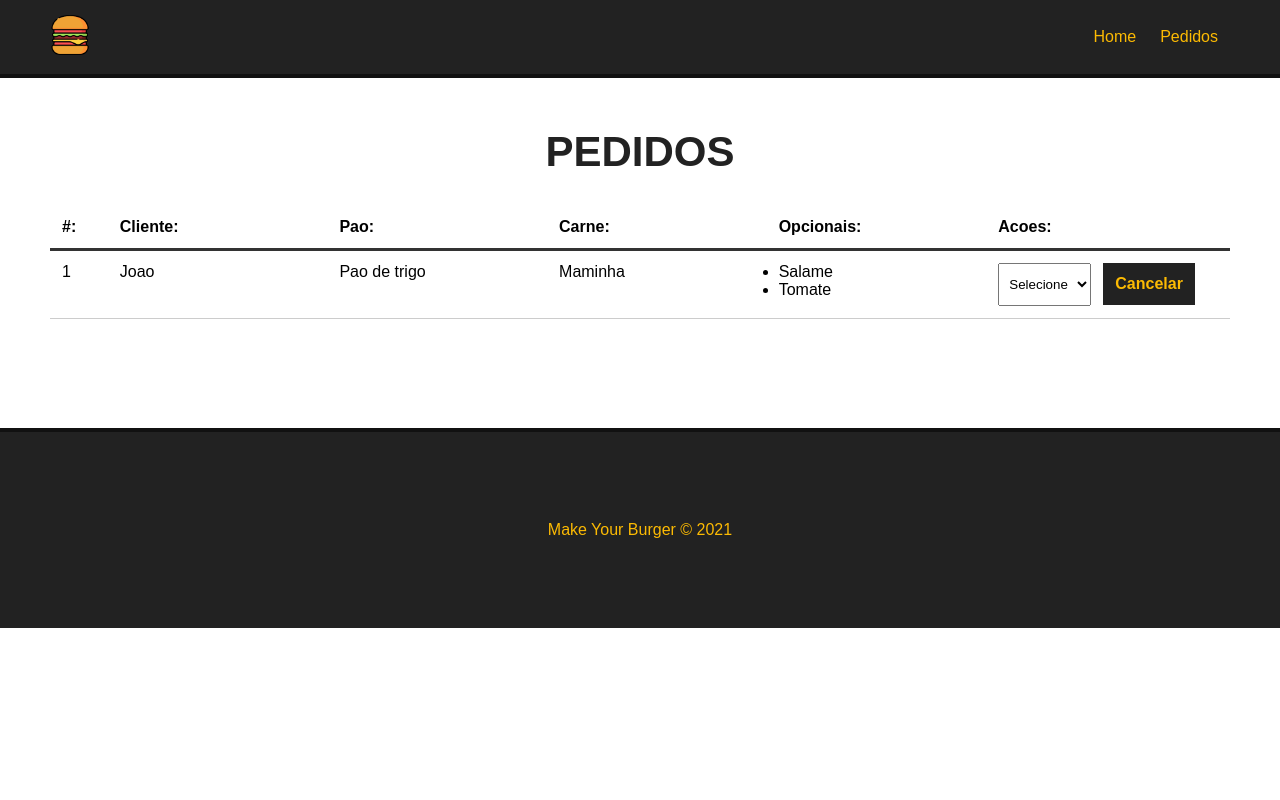
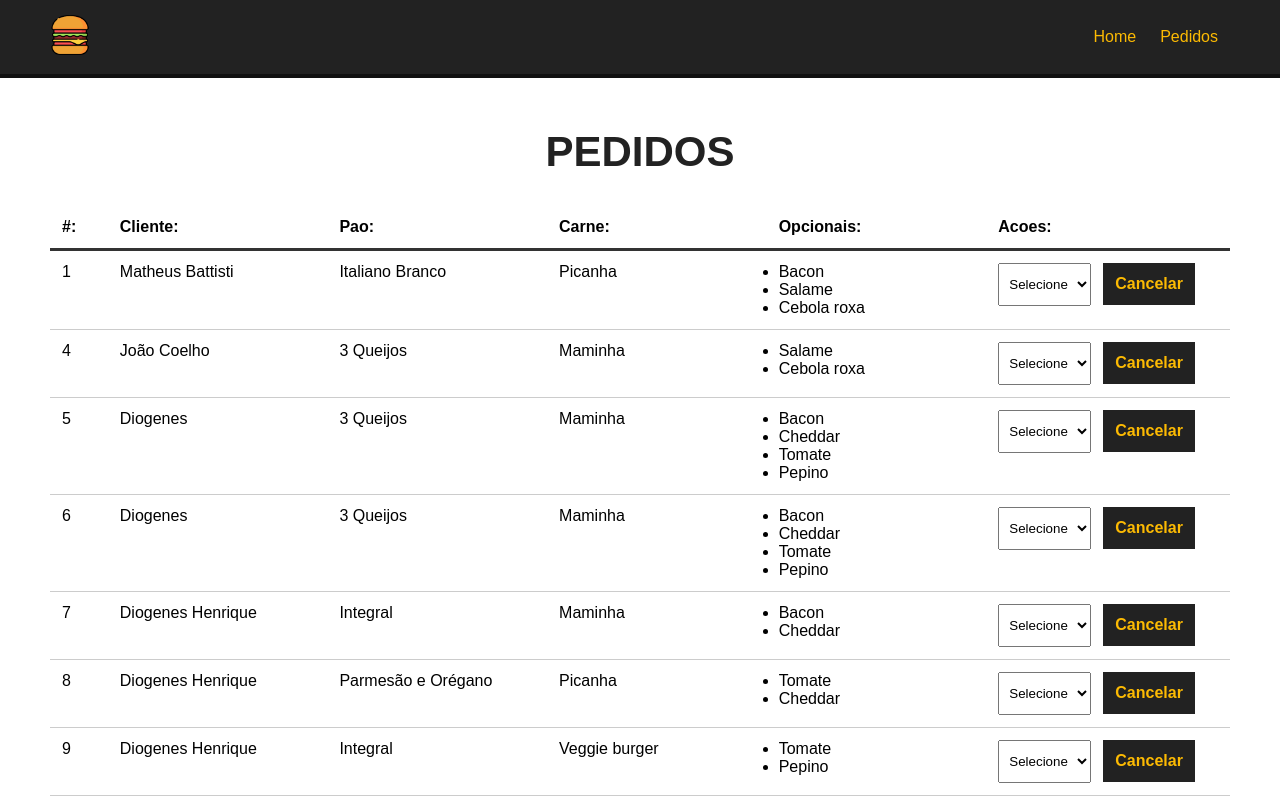
Before and after one commit to diogeneshas/make_your_burger, a Vue app: page /pedidos in a window 1280 px wide. Shown: the top 800 px of the page. Built offline with nearby package versions, Linux system fonts and the light colour scheme; data requests are answered from the project's data file.

Commit message:
resgatando pedidos do banco

```diff
--- a/src/components/Dashboard.vue
+++ b/src/components/Dashboard.vue
@@ -11,15 +11,14 @@
             </div>
         </div>
         <div id="buger-table-rows">
-            <div class="burger-table-row">
-                <div class="order-number">1</div>
-                <div>Joao</div>
-                <div>Pao de trigo</div>
-                <div>Maminha</div>
+            <div class="burger-table-row" v-for="burger in burgers" :key="burger.id">
+                <div class="order-number">{{burger.id}}</div>
+                <div>{{burger.nome}}</div>
+                <div>{{burger.pao}}</div>
+                <div>{{burger.carne}}</div>
                 <div>
                     <ul>
-                        <li>Salame</li>
-                        <li>Tomate</li>
+                        <li v-for="(opcional, index) in burger.opcionais" :key="index">{{opcional}}</li>
                     </ul>
                 </div>
                 <div>
@@ -36,7 +35,29 @@
 
 <script>
 export default {
-    name: 'Dashboard'
+    name: 'Dashboard',
+    data() {
+        return {
+            burgers: null,
+            burger_id: null,
+            status: []
+        }
+    },
+    methods: {
+        async getPedidos() {
+            const req = await fetch("http://localhost:3000/burgers")
+            const data = await req.json()
+            this.burgers = data
+
+            // resgatar os status
+
+        }
+    },
+
+    mounted() {
+        this.getPedidos()
+    }
+
 }
 </script>
 
```
